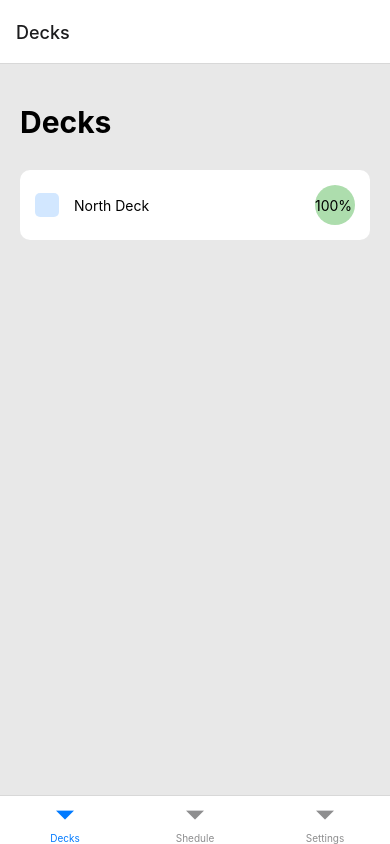
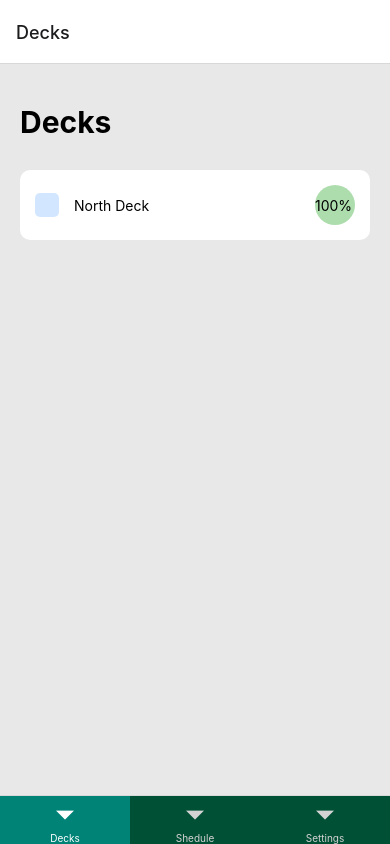
Before and after one commit to nhartzel/uncc-propark, a React Native app: screen / in a window 390 px wide. Built offline with nearby package versions, Linux system fonts and the light colour scheme.

Commit message:
Added some styles to bottom tab navigation

```diff
--- a/App.js
+++ b/App.js
@@ -21,7 +21,18 @@ const Tab = createBottomTabNavigator();
 export default function App() {
   return (
     <NavigationContainer>
-      <Tab.Navigator>
+      <Tab.Navigator style={styles.navbar}
+         tabBarOptions={{
+          activeTintColor: '#fff',
+          inactiveTintColor: 'lightgray',
+          activeBackgroundColor: '#008377',
+          inactiveBackgroundColor: '#005035',
+              style: {
+                    backgroundColor: '#CE4418',
+                    paddingBottom: 3
+              }
+       }}
+      >
         <Tab.Screen name="Decks" component={DeckScreen} />
         <Tab.Screen name="Shedule" component={SheduleScreen} />
         <Tab.Screen name="Settings" component={SettingsScreen} />
```
